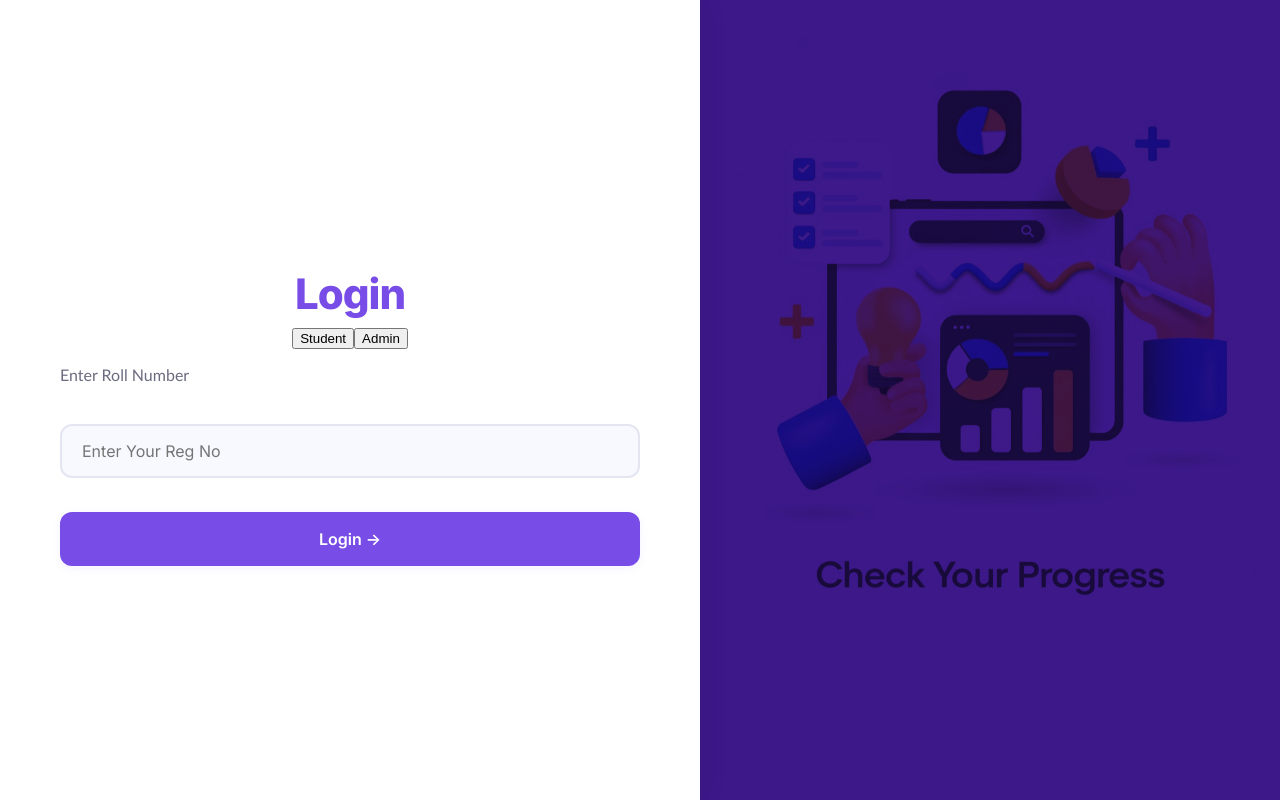
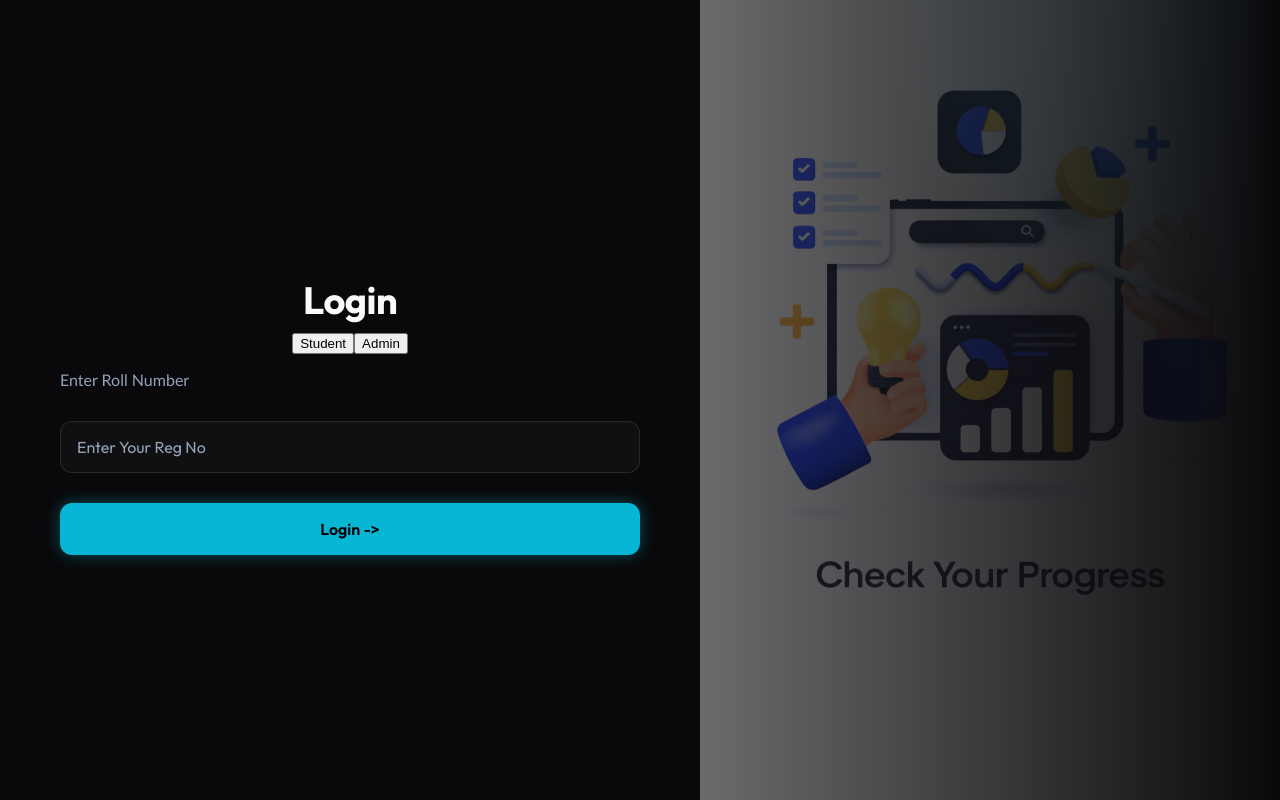
Before and after one commit to nandhakumar3663-afk/progress-tracker, a React (Vite) app in the folder progress-tracker/: page / in a window 1280 px wide. Built offline with nearby package versions, Linux system fonts and the light colour scheme; no server answers.

Commit message:
feat: add foundational CSS styles and layout definitions for application pages

```diff
--- a/progress-tracker/src/index.css
+++ b/progress-tracker/src/index.css
@@ -1,27 +1,30 @@
-@import url('https://fonts.googleapis.com/css2?family=Inter:wght@300;400;500;600;700;800&display=swap');
+@import url('https://fonts.googleapis.com/css2?family=Outfit:wght@300;400;500;600;700;800&display=swap');
 
 :root {
-  --primary: #784CE6;
-  --primary-hover: #5d35bf;
-  --primary-light: #9b72f5;
-  --primary-dark: #3f198b;
-  --bg-gradient: linear-gradient(135deg, #12092b 0%, #3f198b 70%, #784CE6 100%);
+  --primary: #06b6d4;
+  --primary-hover: #0891b2;
+  --primary-light: #22d3ee;
+  --primary-dark: #164e63;
+  --primary-rgb: 6, 182, 212;
 
-  --bg-color: #f4f6fc;
-  --text-main: #1d1d2b;
-  --text-muted: #6b6b7f;
+  --bg-gradient: radial-gradient(circle at top right, #164e63 0%, #09090b 40%, #09090b 100%);
 
-  --surface: #ffffff;
-  --surface-hover: #fafafa;
-  --border-color: #e3e6f0;
+  --bg-color: #09090b;
+  --text-main: #f8fafc;
+  --text-muted: #94a3b8;
+
+  --surface: #18181b;
+  --surface-hover: #27272a;
+  --border-color: rgba(255, 255, 255, 0.1);
 
   --success: #22c55e;
   --error: #ef4444;
   --warning: #f59e0b;
 
-  --shadow-sm: 0 2px 8px rgba(120, 76, 230, 0.08);
-  --shadow-md: 0 8px 24px rgba(120, 76, 230, 0.12);
-  --shadow-lg: 0 16px 40px rgba(120, 76, 230, 0.18);
+  --shadow-sm: 0 4px 6px -1px rgba(0, 0, 0, 0.5);
+  --shadow-md: 0 10px 15px -3px rgba(0, 0, 0, 0.5);
+  --shadow-lg: 0 20px 25px -5px rgba(0, 0, 0, 0.5);
+  --shadow-glow: 0 0 15px rgba(6, 182, 212, 0.3);
 
   --radius-sm: 8px;
   --radius-md: 12px;
@@ -31,10 +34,13 @@
 
 body {
   margin: 0;
-  font-family: 'Inter', -apple-system, BlinkMacSystemFont, 'Segoe UI', Roboto, Helvetica, Arial, sans-serif;
+  font-family: 'Outfit', 'Inter', -apple-system, BlinkMacSystemFont, 'Segoe UI', Roboto, Helvetica, Arial, sans-serif;
   background-color: var(--bg-color);
   color: var(--text-main);
   -webkit-font-smoothing: antialiased;
+  background-image: radial-gradient(circle at top right, rgba(6, 182, 212, 0.05) 0%, transparent 40%),
+                    radial-gradient(circle at bottom left, rgba(6, 182, 212, 0.05) 0%, transparent 40%);
+  background-attachment: fixed;
 }
 
 * {
@@ -47,12 +53,13 @@ body {
   height: 8px;
 }
 ::-webkit-scrollbar-track {
-  background: rgba(120, 76, 230, 0.05);
+  background: var(--bg-color);
 }
 ::-webkit-scrollbar-thumb {
-  background: var(--primary-light);
+  background: var(--surface-hover);
   border-radius: 4px;
+  border: 2px solid var(--bg-color);
 }
 ::-webkit-scrollbar-thumb:hover {
-  background: var(--primary);
+  background: var(--primary-dark);
 }
--- a/progress-tracker/src/pages/admin.css
+++ b/progress-tracker/src/pages/admin.css
@@ -2,7 +2,7 @@
     min-height: 100vh;
     background: var(--bg-color);
     color: #153532;
-    font-family: 'Inter', sans-serif;
+    font-family: 'Outfit', 'Inter', sans-serif;
 }
 
 .admin-header {
@@ -11,7 +11,7 @@
     justify-content: space-between;
     padding: 22px 30px;
     background: var(--primary);
-    color: white;
+    color: var(--text-main);
     box-shadow: 0 4px 15px rgba(0, 0, 0, 0.18);
 }
 
@@ -37,11 +37,11 @@
     border-radius: 8px;
     cursor: pointer;
     font-weight: 700;
-    font-family: 'Inter', sans-serif;
+    font-family: 'Outfit', 'Inter', sans-serif;
 }
 
 .admin-logout {
-    background: white;
+    background: var(--surface);
     color: var(--primary);
     padding: 9px 22px;
 }
@@ -56,7 +56,7 @@
     border: 0;
     border-radius: 8px 8px 0 0;
     padding: 11px 30px;
-    background: rgba(120, 76, 230, 0.1);
+    background: rgba(var(--primary-rgb), 0.1);
     color: var(--primary);
     cursor: pointer;
     font: inherit;
@@ -65,7 +65,7 @@
 
 .admin-tabs button.active {
     background: var(--primary);
-    color: white;
+    color: var(--text-main);
 }
 
 .admin-section {
@@ -90,7 +90,7 @@
 
 .admin-stats div {
     background: var(--primary);
-    color: white;
+    color: var(--text-main);
     border-radius: 8px;
     padding: 20px;
     text-align: center;
@@ -123,7 +123,7 @@
 
 .admin-table {
     overflow-x: auto;
-    background: white;
+    background: var(--surface);
     border-radius: 8px;
     box-shadow: 0 4px 15px rgba(0, 0, 0, 0.09);
 }
@@ -143,7 +143,7 @@
 }
 
 .admin-table-head {
-    background: rgba(120, 76, 230, 0.1);
+    background: rgba(var(--primary-rgb), 0.1);
     color: var(--primary);
     font-weight: 700;
 }
@@ -151,12 +151,12 @@
 .admin-small-btn {
     padding: 7px 16px;
     background: var(--primary);
-    color: white;
+    color: var(--text-main);
 }
 
 .admin-edit-panel,
 .admin-create-project {
-    background: white;
+    background: var(--surface);
     border-radius: 8px;
     padding: 22px;
     box-shadow: 0 4px 15px rgba(0, 0, 0, 0.09);
@@ -196,7 +196,7 @@
 
 .admin-primary-btn {
     background: var(--primary);
-    color: white;
+    color: var(--text-main);
     padding: 10px 22px;
 }
 
@@ -218,7 +218,7 @@
 }
 
 .admin-project-card {
-    background: white;
+    background: var(--surface);
     border-radius: 8px;
     padding: 18px;
     box-shadow: 0 4px 15px rgba(0, 0, 0, 0.09);
@@ -266,7 +266,7 @@
     height: 10px;
     overflow: hidden;
     border-radius: 8px;
-    background: rgba(120, 76, 230, 0.15);
+    background: rgba(var(--primary-rgb), 0.15);
 }
 
 .admin-progress-track div,
@@ -283,7 +283,7 @@
 }
 
 .admin-chip-row span {
-    background: rgba(120, 76, 230, 0.1);
+    background: rgba(var(--primary-rgb), 0.1);
     color: var(--primary-dark);
     border-radius: 8px;
     padding: 5px 8px;
@@ -292,7 +292,7 @@
 
 .admin-danger-btn {
     background: #d83f31;
-    color: white;
+    color: var(--text-main);
     padding: 8px 16px;
 }
 
@@ -319,7 +319,7 @@
     align-items: center;
     gap: 10px;
     padding: 10px;
-    border: 1px solid rgba(120, 76, 230, 0.1);
+    border: 1px solid rgba(var(--primary-rgb), 0.1);
     border-radius: 8px;
 }
 
@@ -343,7 +343,7 @@
     width: min(680px, 100%);
     max-height: 88vh;
     overflow: auto;
-    background: white;
+    background: var(--surface);
     border-radius: 8px;
     padding: 24px;
     box-shadow: 0 20px 50px rgba(0, 0, 0, 0.25);
@@ -357,7 +357,7 @@
     float: right;
     border: 0;
     border-radius: 8px;
-    background: rgba(120, 76, 230, 0.1);
+    background: rgba(var(--primary-rgb), 0.1);
     color: var(--primary);
     padding: 7px 12px;
     cursor: pointer;
--- a/progress-tracker/src/pages/loginpage.css
+++ b/progress-tracker/src/pages/loginpage.css
@@ -2,15 +2,16 @@
     display: flex;
     flex-direction: row;
     height: 100vh;
-    background: var(--bg-gradient);
+    background: var(--bg-color);
 }
 
 .login-content img {
     width: 50vw;
     height: 100vh;
     object-fit: cover;
-    opacity: 0.8;
-    mix-blend-mode: multiply;
+    opacity: 0.5;
+    mix-blend-mode: screen;
+    filter: contrast(1.2) brightness(0.8);
 }
 
 .img {
@@ -19,7 +20,15 @@
     justify-content: center;
     align-items: center;
     overflow: hidden;
-    background: var(--primary-dark);
+    background: var(--bg-gradient);
+    position: relative;
+}
+
+.img::after {
+    content: '';
+    position: absolute;
+    inset: 0;
+    background: linear-gradient(to right, transparent, var(--bg-color));
 }
 
 .login-text {
@@ -28,30 +37,50 @@
     flex-direction: column;
     justify-content: center;
     align-items: center;
-    background: var(--surface);
+    background: var(--bg-color);
     padding: 60px;
     position: relative;
-    box-shadow: -20px 0 50px rgba(0, 0, 0, 0.1);
     z-index: 10;
 }
 
 .login-text-inner {
     width: 100%;
     max-width: 420px;
+    background: var(--surface);
+    padding: 40px;
+    border-radius: var(--radius-lg);
+    border: 1px solid var(--border-color);
+    box-shadow: var(--shadow-lg);
+    position: relative;
+}
+
+.login-text-inner::before {
+    content: '';
+    position: absolute;
+    top: -1px; left: -1px; right: -1px; bottom: -1px;
+    background: linear-gradient(45deg, var(--primary), transparent, var(--primary-light));
+    z-index: -1;
+    border-radius: var(--radius-lg);
+    opacity: 0.3;
 }
 
 .login-text h2 {
-    font-size: 42px;
-    font-weight: 800;
+    font-size: 38px;
+    font-weight: 700;
+    color: var(--text-main);
+    margin-bottom: 8px;
+    letter-spacing: -0.5px;
+    text-align: left;
+}
+
+.login-text h2 span {
     color: var(--primary);
-    margin-bottom: 8px;
-    letter-spacing: -1px;
 }
 
 .login-text p {
     font-size: 16px;
     color: var(--text-muted);
-    margin-bottom: 40px;
+    margin-bottom: 32px;
 }
 
 .div1 {
@@ -62,28 +91,32 @@
 
 .div1 input {
     width: 100%;
-    height: 54px;
-    border: 2px solid var(--border-color);
+    height: 52px;
+    border: 1px solid var(--border-color);
     border-radius: var(--radius-md);
-    padding: 0 20px;
+    padding: 0 16px;
     font-size: 16px;
-    font-family: 'Inter', sans-serif;
+    font-family: inherit;
     color: var(--text-main);
     transition: all 0.3s ease;
-    background: #f8f9ff;
-    margin-bottom: 24px;
+    background: rgba(255, 255, 255, 0.03);
+    margin-bottom: 20px;
+}
+
+.div1 input::placeholder {
+    color: var(--text-muted);
 }
 
 .div1 input:focus {
     outline: none;
     border-color: var(--primary);
-    box-shadow: 0 0 0 4px rgba(120, 76, 230, 0.15);
-    background: var(--surface);
+    box-shadow: var(--shadow-glow);
+    background: rgba(255, 255, 255, 0.05);
 }
 
 .loginbtn {
     width: 100%;
-    height: 54px;
+    height: 52px;
     border-radius: var(--radius-md);
     border: none;
     display: flex;
@@ -92,18 +125,18 @@
     font-size: 16px;
     font-weight: 600;
     background: var(--primary);
-    color: white;
-    font-family: 'Inter', sans-serif;
+    color: #000;
+    font-family: inherit;
     cursor: pointer;
     transition: all 0.3s ease;
-    box-shadow: var(--shadow-sm);
     margin-top: 10px;
+    box-shadow: 0 0 15px rgba(6, 182, 212, 0.4);
 }
 
 .loginbtn:hover {
-    background: var(--primary-hover);
+    background: var(--primary-light);
     transform: translateY(-2px);
-    box-shadow: var(--shadow-md);
+    box-shadow: 0 0 25px rgba(6, 182, 212, 0.6);
 }
 
 .loginbtn:active {
@@ -113,12 +146,13 @@
 .login-text .error-msg {
     color: var(--error);
     font-size: 14px;
-    margin-top: -16px;
+    margin-top: -10px;
     margin-bottom: 20px;
     font-weight: 500;
     background: rgba(239, 68, 68, 0.1);
     padding: 10px 16px;
     border-radius: var(--radius-sm);
+    border: 1px solid rgba(239, 68, 68, 0.2);
 }
 
 @media (max-width: 900px) {
@@ -132,7 +166,6 @@
 
     .login-text {
         width: 100%;
-        padding: 30px;
-        box-shadow: none;
+        padding: 20px;
     }
 }
```
Also changed, not shown: progress-tracker/src/pages/members.css (+26 -26 lines).
